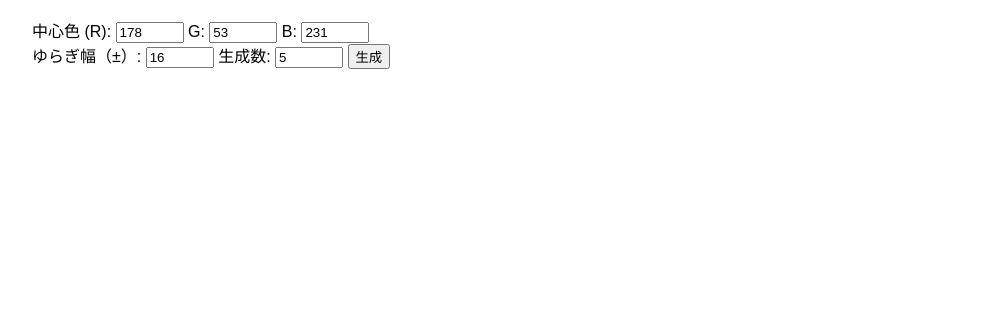
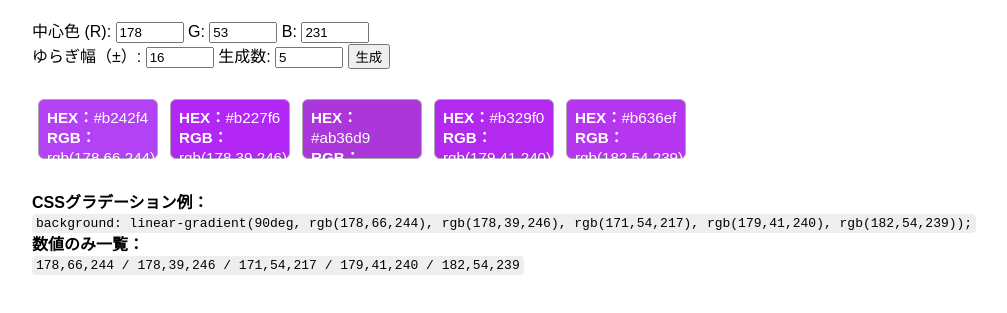
Before and after one commit to lostcontrolmix2-dot/logostron, a plain HTML site: page index.html in a window 1280 px wide. Both pictures are taken after a click on the button "生成". Shown: the part 81-394 px from the top of the page, without its empty margins (0-1007 px from the left). Drawn offline with Linux system fonts and the light colour scheme.

Commit message:
Update index.html

```diff
--- a/index.html
+++ b/index.html
@@ -38,4 +38,63 @@
   <button onclick="generate()">生成</button>
 
   <div id="colors" class="result"></div>
-  <div
+  <div id="css" class="result"></div>
+
+  <script>
+    function randRgb(center, width) {
+      let v = center + Math.floor(Math.random() * (width * 2 + 1)) - width;
+      return Math.max(0, Math.min(255, v));
+    }
+
+    function rgbToHex(r, g, b) {
+      return "#" + [r, g, b].map(x => x.toString(16).padStart(2, "0")).join("");
+    }
+
+    function generate() {
+      let r = document.getElementById("r").value;
+      let g = document.getElementById("g").value;
+      let b = document.getElementById("b").value;
+      let range = document.getElementById("range").value;
+      let num = document.getElementById("num").value;
+
+      let center = [parseInt(r,10), parseInt(g,10), parseInt(b,10)];
+      let width = parseInt(range, 10);
+      let n = parseInt(num, 10);
+
+      let colors = [];
+      for (let i = 0; i < n; i++) {
+        let rgb = [
+          randRgb(center[0], width),
+          randRgb(center[1], width),
+          randRgb(center[2], width)
+        ];
+        colors.push(rgb);
+      }
+
+      let colorBlocks = colors.map(rgb =>
+        `<div class="color-block" style="background:${rgbToHex(...rgb)};color:${getTextColor(rgb)};" title="rgb(${rgb.join(",")})">
+          <span><b>HEX：</b>${rgbToHex(...rgb)}</span><br>
+          <span><b>RGB：</b>rgb(${rgb.join(",")})</span><br>
+          <span><b>数値：</b>${rgb.join(",")}</span>
+        </div>`
+      ).join("");
+      document.getElementById("colors").innerHTML = colorBlocks;
+
+      // CSSグラデーションコード自動生成（linear-gradient）
+      let gradStr = colors.map(rgb => `rgb(${rgb.join(",")})`).join(", ");
+      let cssCode = `background: linear-gradient(90deg, ${gradStr});`;
+
+      let rgbNumbers = colors.map(rgb => rgb.join(",")).join(" / ");
+      document.getElementById("css").innerHTML =
+        `<b>CSSグラデーション例：</b><br><code>${cssCode}</code>
+         <br><b>数値のみ一覧：</b><br><code>${rgbNumbers}</code>`;
+    }
+
+    // 明度次第で見やすいテキスト色を選択
+    function getTextColor(rgb) {
+      let brightness = (rgb[0]*299 + rgb[1]*587 + rgb[2]*114) / 1000;
+      return brightness < 128 ? "#fff" : "#222";
+    }
+  </script>
+</body>
+</html>
```
